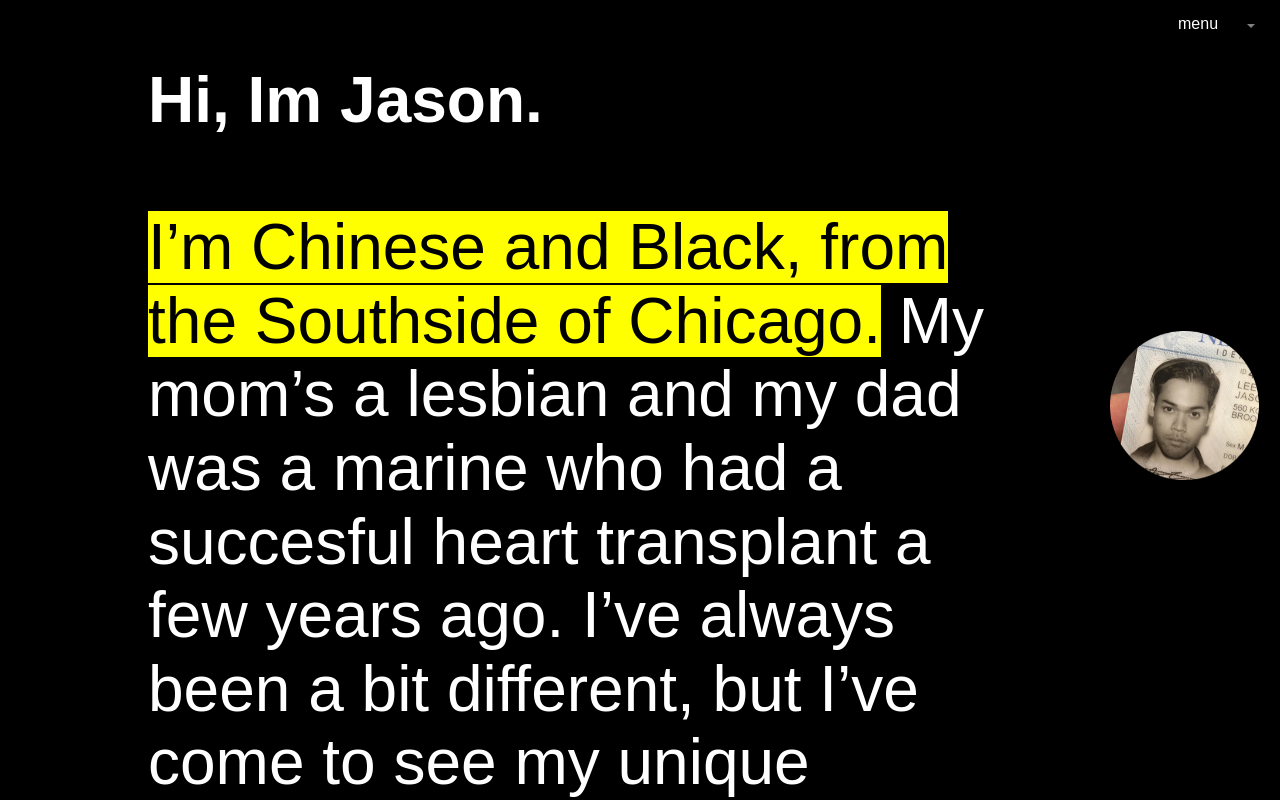
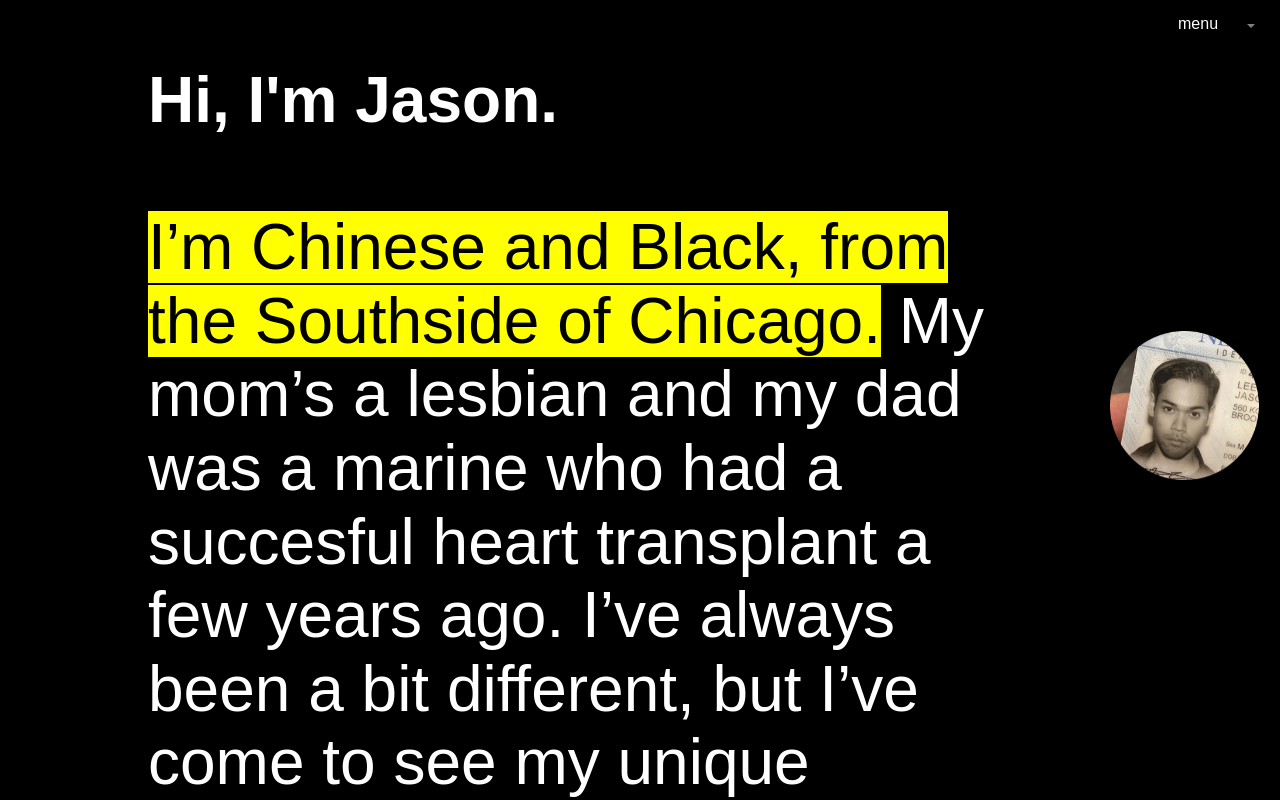
Before and after one commit to Jasonmattlee/portfolio_site, a plain HTML site: page info2.html in a window 1280 px wide. Shown: the top 800 px of the page. Drawn offline with Linux system fonts and the light colour scheme.

Commit message:
Add files via upload

```diff
--- a/info2.html
+++ b/info2.html
@@ -22,7 +22,7 @@
 <div class="container">
 <body>
 <p><span class="text">
-	<strong>Hi, Im Jason.</strong><br><br>
+	<strong>Hi, I'm Jason.</strong><br><br>
 <mark>	I’m Chinese and Black, from the Southside of Chicago.</mark>  My mom’s a lesbian and my dad was a marine who had a succesful heart transplant a few years ago.   I’ve always been a bit different, but I’ve come to see my unique perspective, and untraditional background as one of my key strengths.  I love being part of a community and working as part of a team, but I can always be counted on to think a bit differently.
 <br><br>
 	 <mark>I’ve been living in New York, working as an artist</mark>, supporting myself and showing my art around the world, (<a href="https://artviewer.org/jason-matthew-lee-at-celeste-datacenter/">here’s a show of mine in Paris</a>, <a href="http://www.johanberggren.com/jason-matthew-lee-2/">and another in Malmo</a>) but the more I made objects for rich people to hang on their walls, the more I wanted to create real things. Useful things that people actually use, and that desire led me to product design.  And here we are.  I think <mark>being an artist and studying art  has made me very adept at taking rough conceptual ideas and turning them into engaging products</mark>, and I’m so excited to use these skills in the real world.
```
